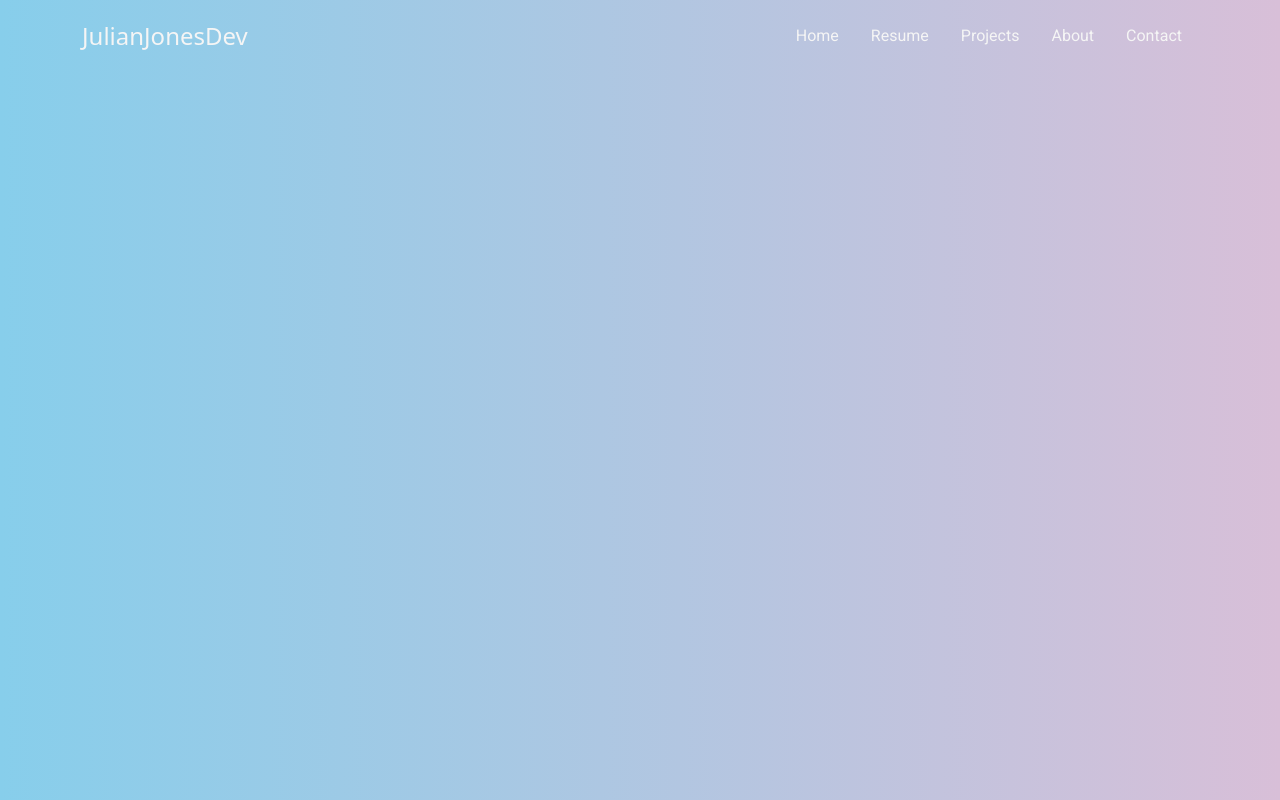
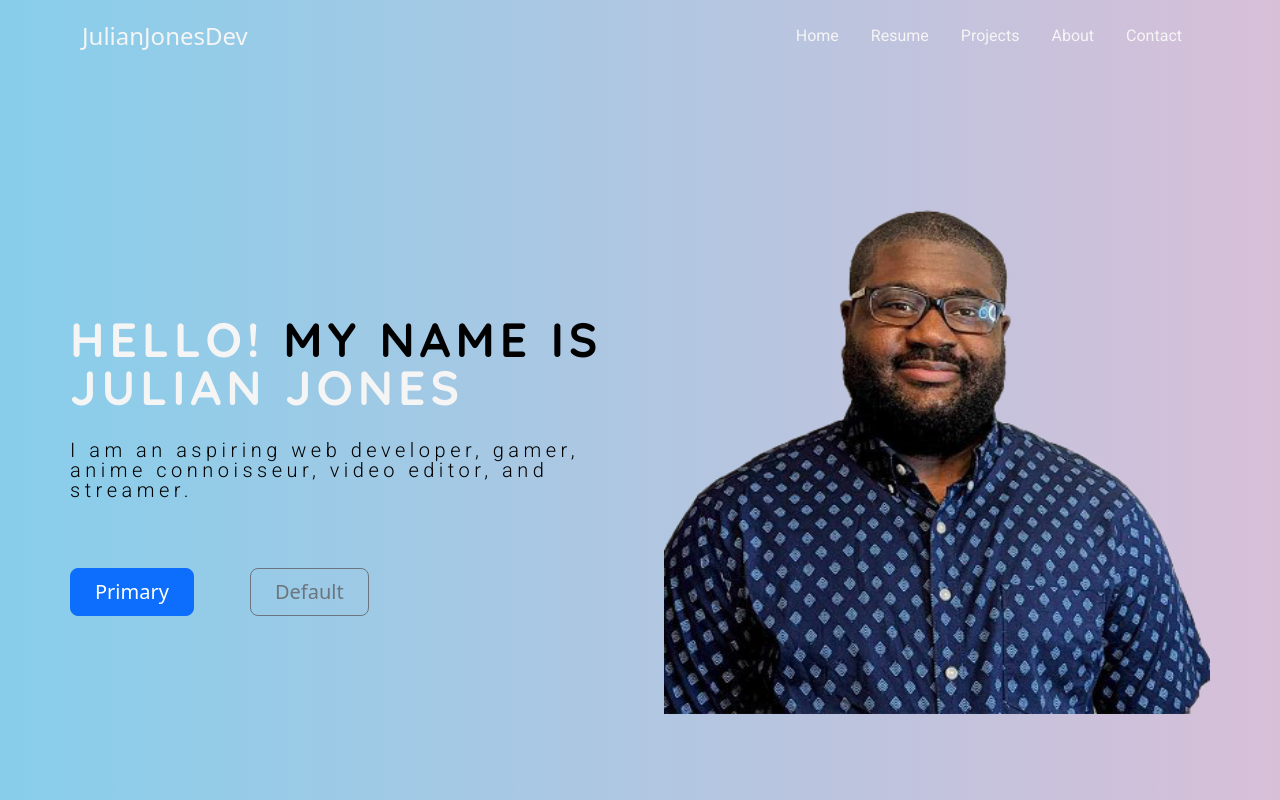
Before and after one commit to JulianJ96/Capstone-2-Personal-Portfolio, a plain HTML site: page index.html in a window 1280 px wide. Drawn offline with nearby package versions, Linux system fonts and the light colour scheme.

Commit message:
figuring out hero section

```diff
--- a/index.html
+++ b/index.html
@@ -19,7 +19,7 @@
                 </a>
 
                 <ul class="nav nav-pills">
-                <li class="nav-item"><a href="#home" class="nav-link"aria-current="page">Home</a></li>
+                    <li class="nav-item"><a href="#home" class="nav-link" aria-current="page">Home</a></li>
                     <li class="nav-item"><a href="#resume" class="nav-link">Resume</a></li>
                     <li class="nav-item"><a href="#projects" class="nav-link">Projects</a></li>
                     <li class="nav-item"><a href="#about" class="nav-link">About</a></li>
@@ -29,9 +29,29 @@
         </div>
     </section>
 
-    <section id="hero"></section>
+    <section id="hero">
+            <div class="container col-xxl-8 px-0 py-5">
+                <div class="row flex-lg-row-reverse align-items-center g-5 py-4">
+                    <div class="col-10 col-sm-8 col-md-8 col-lg-6 col-xxl-6">
+                        <img src="images/Profesional -Photo.png" class="bg-img d-block mx-lg-auto img-fluid" alt="Photo-of-Me"width="655" height="655" loading="lazy">
+                    </div>
+                    <div class="col-lg-6">
+                        <h1 class="hero-title display-5 fw-bold text-body-emphasis lh-1 mt-lg-5 text-uppercase"> <strong>Hello!</strong> My Name is <strong>Julian Jones</strong></h1>
+                        <p class=" hero-p lead lh-1">I am an aspiring web developer, gamer, anime connoisseur, video editor, and streamer.</p>
+                        <div class="d-grid gap-5 d-md-flex justify-content-md-start mt-5">
+                            <button type="button" class="btn btn-primary btn-lg px-4 me-md-2 ml-4">Primary</button>
+                            <button type="button" class="btn btn-outline-secondary btn-lg px-4">Default</button>
+                        </div>
+                    </div>
+                </div>
+            </div>
+    </section>
 
-    <section id="resume"></section>
+
+
+    <section id="resume">
+
+    </section>
 
     <section id="projects"></section>
 
--- a/styles.css
+++ b/styles.css
@@ -19,3 +19,34 @@ body {
 .nav-text, .nav-link{
     color: #f5f5f5 !important;
 }
+
+.bg-img{
+    background: transparent;
+}
+
+h1{
+    color: gray;
+    font-family: "Quicksand", serif;
+}
+
+strong{
+    color: #f5f5f5;
+}
+
+.hero-title{
+    letter-spacing: 5px;
+    height: 117px;
+    width: 637px;
+}
+
+.hero-p{
+    height: 80px;
+    width: 583px;
+}
+
+p{
+    font-family: "Roboto", sans-serif;
+    color: black;
+    font-size: 22px;
+    letter-spacing: 4.5px;
+}
```
Also changed, not shown: images/Profesional -Photo.png (added), 2 other files. Lines whose indentation alone changed are shown as unchanged.
